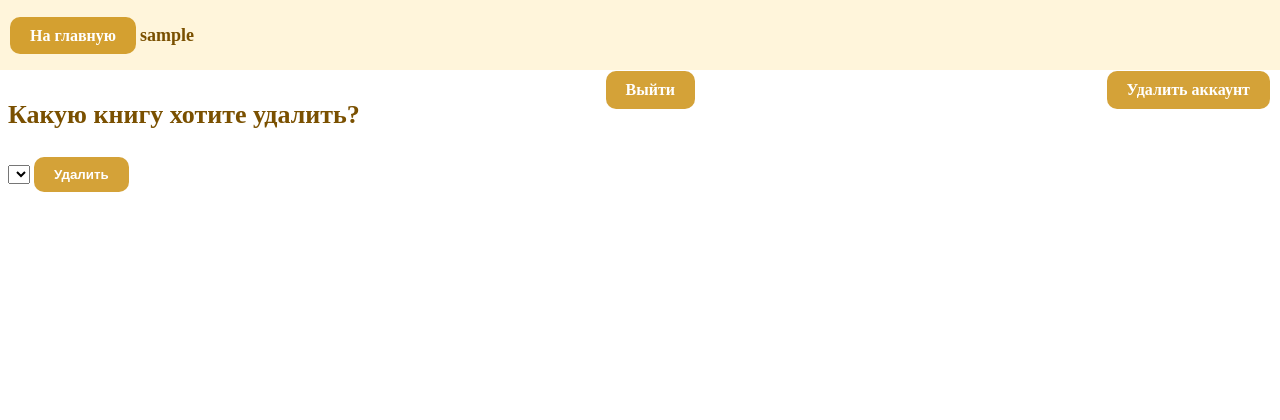
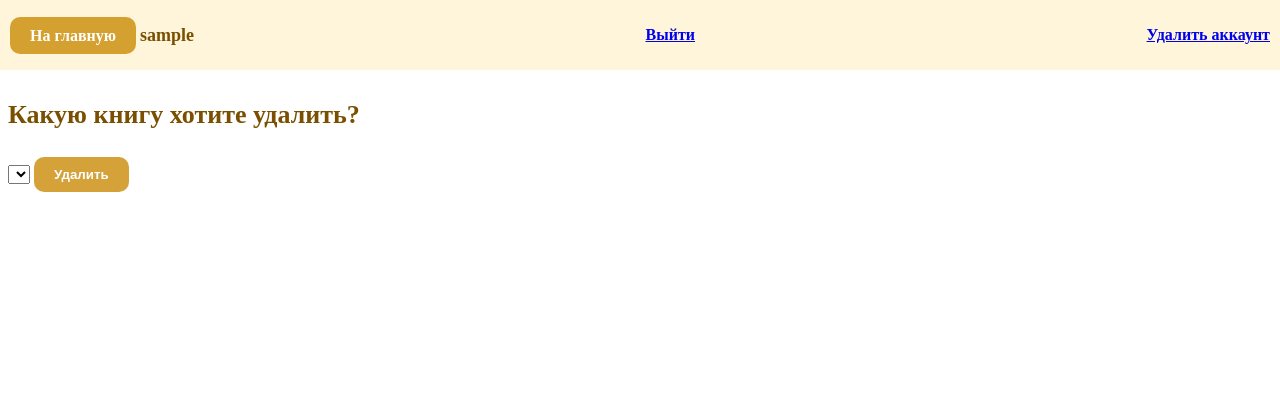
Before and after one commit to Nikoleeta/rgz, a Flask app: page /delete in a window 1280 px wide. Shown: the top 420 px of the page. Run offline with Flask 3, Linux system fonts and the light colour scheme; the visitor is signed in with stand-in values (Sample User, id 1); data comes from the database, SQL or seed files in the repository; data that the repository does not hold is empty.

Commit message:
дебильное подключение

```diff
--- a/templates/base.html
+++ b/templates/base.html
@@ -19,13 +19,13 @@
         {% if username == 'nickoleta' %}
         <div class="buttons">
             <a href="/addbook" class="buttons2">Добавить книгу</a>
-            <a href="edit" class="buttons2">Редактировать книгу</a>
+            <a href="/edit/" class="buttons2">Редактировать книгу</a>
             <a href="/delete" class="buttons2">Удалить книгу</a>
         {% endif %}
         {% if current_user.is_authenticated %}
-            <a href="/logout" class="buttons2">Выйти</a>
+            <a href="/logout" class="button">Выйти</a>
             {% if not username == 'nickoleta' %}
-            <a href="/deleteacc" class="buttons2">Удалить аккаунт</a>
+            <a href="/deleteacc" class="button">Удалить аккаунт</a>
             {% endif %}
         </div>
         {% endif %}
```
